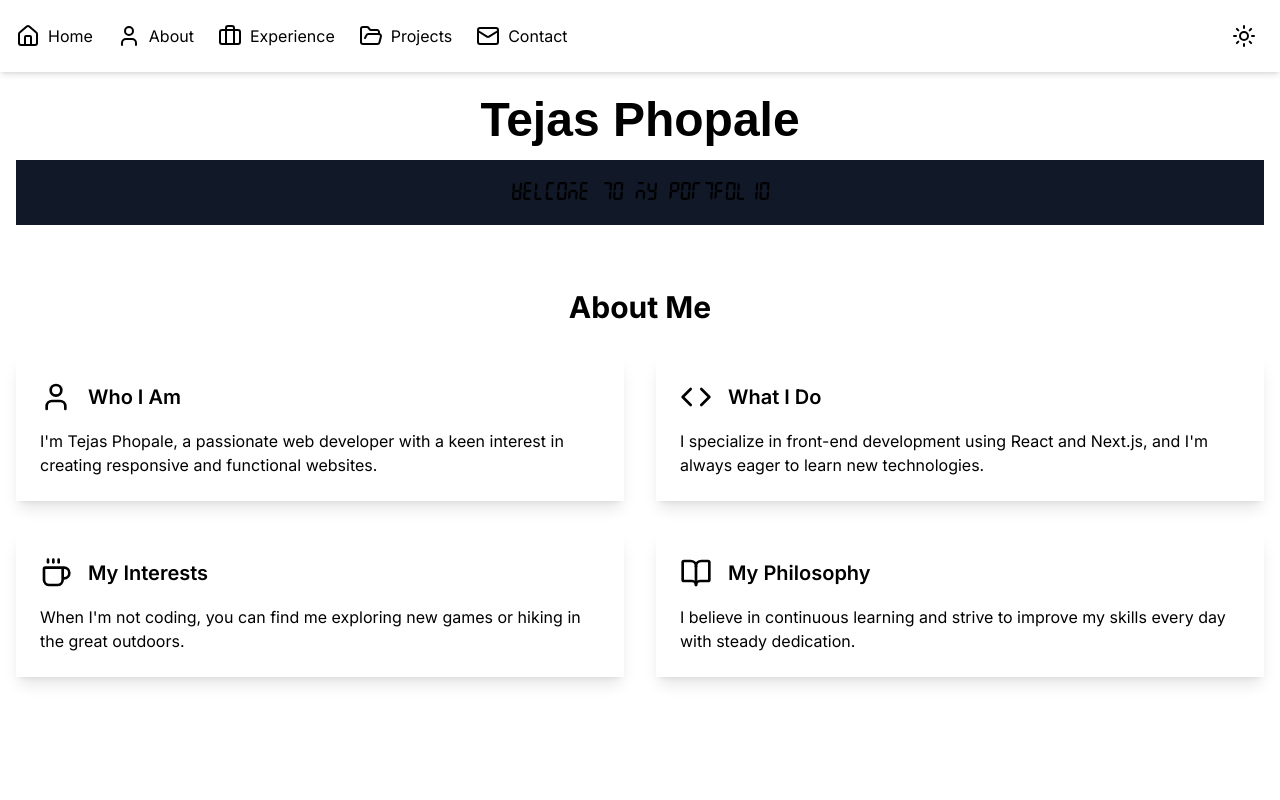
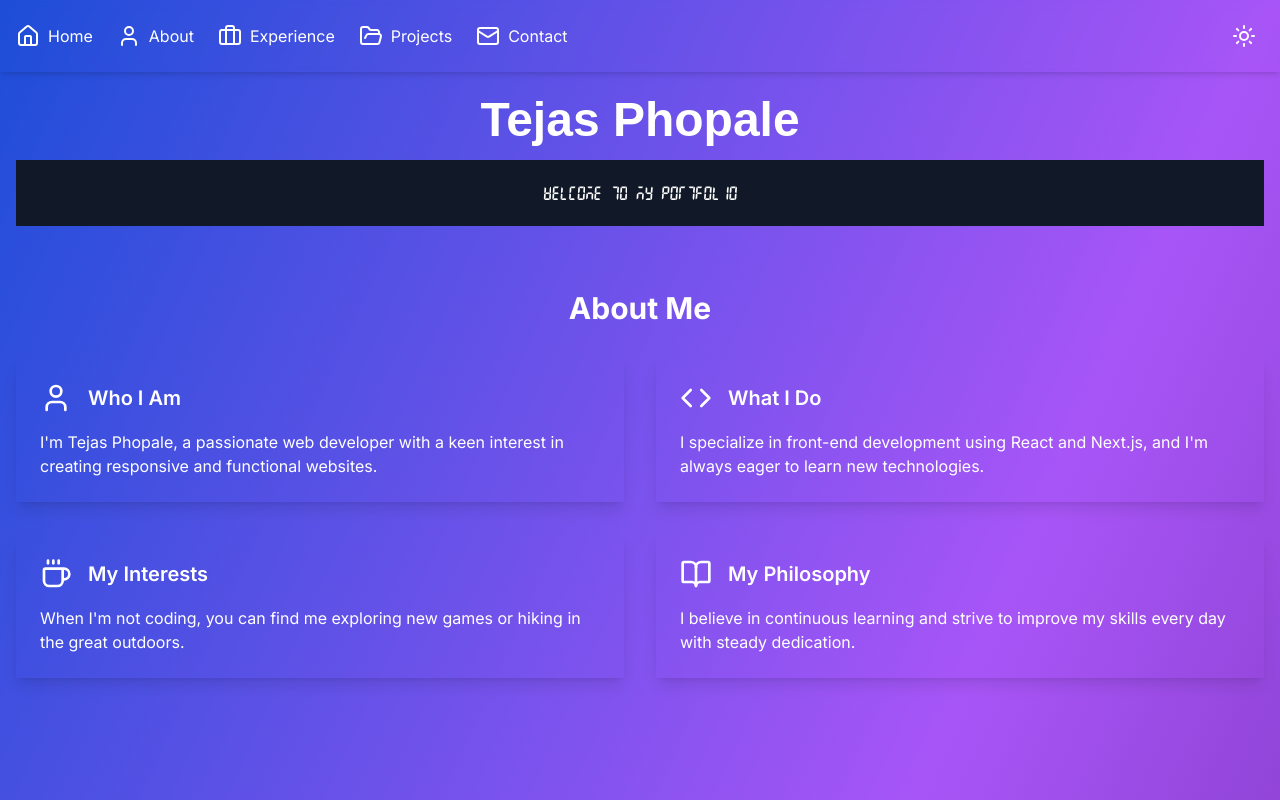
Before and after one commit to tejxs67/My-Portfolio, a Next.js app: page / in a window 1280 px wide. Shown: the top 800 px of the page. Built offline with nearby package versions, Linux system fonts and the light colour scheme.

Commit message:
digitaldisplaychanges

```diff
--- a/app/components/ProjectScreenshotsCarousel.tsx
+++ b/app/components/ProjectScreenshotsCarousel.tsx
@@ -15,7 +15,7 @@ const ProjectScreenshotsCarousel = ({ images }: ProjectScreenshotsCarouselProps)
   const settings = {
     dots: true,
     infinite: true,
-    speed: 500,
+    speed: 800,
     slidesToShow: 1,
     slidesToScroll: 1,
     autoplay: !isHovered,   // Pause autoplay when hovered
--- a/app/globals.css
+++ b/app/globals.css
@@ -13,6 +13,11 @@
 }
 
 @layer base {
+  body {
+    background: linear-gradient(135deg, #4e54c8, #8f94fb); /* Dreamy blue-purple gradient */
+    background-attachment: fixed; /* Ensures the gradient doesn't scroll with content */
+    color: hsl(var(--foreground)); /* Retain dynamic foreground color for text */
+  }
   :light {
     /* Light Mode Variables */
     --background: 0 0% 100%;
@@ -80,4 +85,7 @@
 
 .digital-display {
   font-family: 'DSEG 7', sans-serif;
+  background-color: rgb(17 24 39 );
+  color: white;
+  font-size:large ;
 }
--- a/app/page.tsx
+++ b/app/page.tsx
@@ -14,8 +14,7 @@ export default function Home() {
   return (
     <ThemeProvider>
       <div
-        className="min-h-screen"
-        style={{ backgroundColor: 'hsl(var(--background))', color: 'hsl(var(--foreground))' }}
+        className="min-h-screen bg-gradient-to-br from-blue-700 via-purple-500 to-purple-900 text-white"
       >
         <FloatingHeader />
         <main className="container mx-auto px-4 pt-24">
@@ -32,7 +31,7 @@ export default function Home() {
             >
               Tejas Phopale
             </h1>
-            <DigitalDisplay text="WELCOME TO MY PORTFOLIO" className="text-[rgb(var(--foreground))]" />
+            <DigitalDisplay text="WELCOME TO MY PORTFOLIO" />
           </motion.div>
           <About />
           <Skills />
```
Also changed, not shown: app/components/DigitalDisplay.tsx (line endings or trailing spaces).
